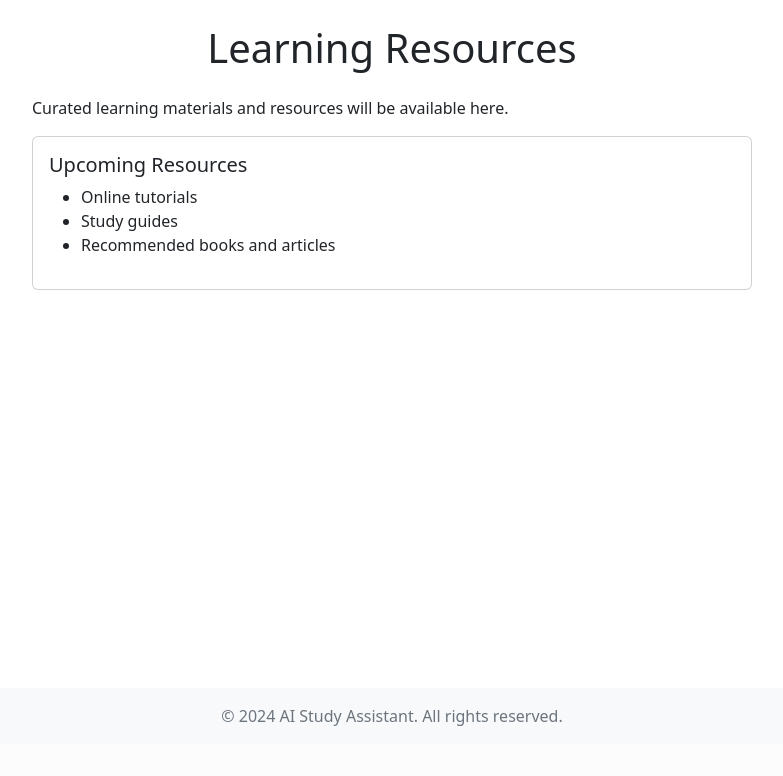
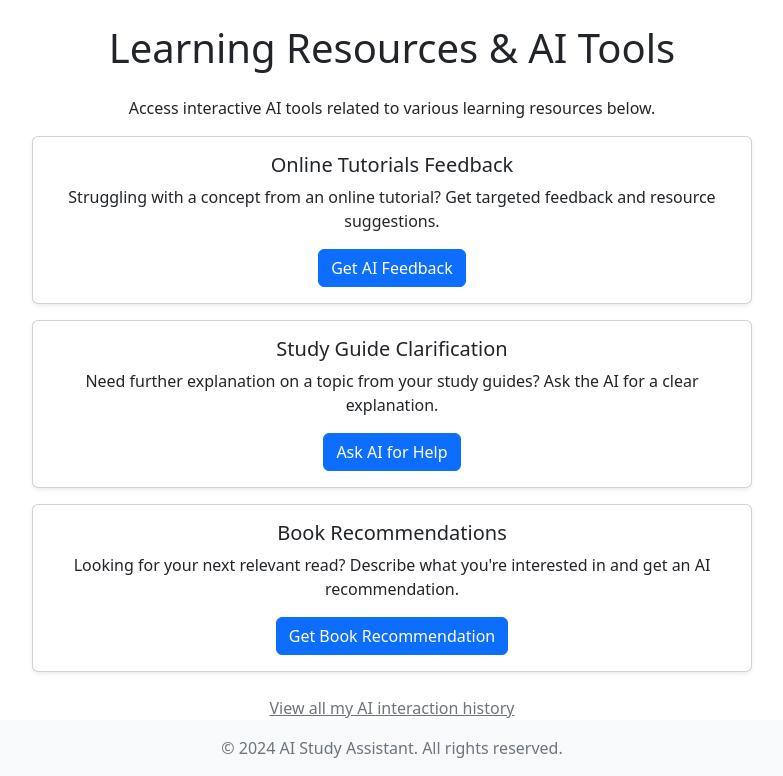
Before and after one commit to rafanahmed/Django-AI-Study-Assistant, a Django app: page /resources/ in a window 1280 px wide. Shown: the part 56-832 px from the top of the page, without its empty margins (248-1031 px from the left). Before the commit the page ends 782 px from the top, so only its background shows below. Run offline with Django 5.2, Linux system fonts and the light colour scheme.

Commit message:
Gemini API Features Added

```diff
--- a/base/templates/base/base.html
+++ b/base/templates/base/base.html
@@ -46,7 +46,7 @@
                                 <div class="card-body">
                                     <h5 class="card-title">Study Sessions</h5>
                                     <p class="card-text">Create and manage your study sessions</p>
-                                    <a href="{% url 'study_sessions' %}" class="btn btn-primary">Get Started</a>
+                                    <a href="{% url 'ai_features:study_sessions' %}" class="btn btn-primary">Get Started</a>
                                 </div>
                             </div>
                         </div>
@@ -55,7 +55,7 @@
                                 <div class="card-body">
                                     <h5 class="card-title">Learning Resources</h5>
                                     <p class="card-text">Access curated study materials</p>
-                                    <a href="{% url 'resources' %}" class="btn btn-secondary">Explore</a>
+                                    <a href="{% url 'ai_features:resources' %}" class="btn btn-secondary">Explore</a>
                                 </div>
                             </div>
                         </div>
@@ -64,7 +64,7 @@
                                 <div class="card-body">
                                     <h5 class="card-title">About Us</h5>
                                     <p class="card-text">Learn more about our mission</p>
-                                    <a href="{% url 'about' %}" class="btn btn-info">Learn More</a>
+                                    <a href="{% url 'ai_features:about' %}" class="btn btn-info">Learn More</a>
                                 </div>
                             </div>
                         </div>
--- a/base/templates/base/create_study_group.html
+++ b/base/templates/base/create_study_group.html
@@ -16,7 +16,7 @@
           {% csrf_token %}
           {{ form.as_p }}
           <button type="submit" class="btn btn-primary">Create Group</button>
-          <a href="{% url 'study_groups' %}" class="btn btn-secondary">Cancel</a>
+          <a href="{% url 'ai_features:study_groups' %}" class="btn btn-secondary">Cancel</a>
         </form>
       </div>
     </div>
--- a/base/templates/base/deck_detail.html
+++ b/base/templates/base/deck_detail.html
@@ -7,7 +7,7 @@
 
     <!-- Add the study button -->
     <div class="text-center mb-4">
-        <a href="{% url 'study_flashcards' deck.id %}" class="btn btn-info">Study Flashcards</a>
+        <a href="{% url 'ai_features:study_flashcards' deck.id %}" class="btn btn-info">Study Flashcards</a>
     </div>
 
     <div class="row">
@@ -18,7 +18,7 @@
                 <div class="card-body">
                     <div class="d-flex justify-content-between">
                         <h5 class="card-title">Question</h5>
-                        <form method="post" action="{% url 'delete_flashcard' deck.id card.id %}">
+                        <form method="post" action="{% url 'ai_features:delete_flashcard' deck.id card.id %}">
                             {% csrf_token %}
                             <button type="submit" class="btn btn-sm btn-danger" onclick="return confirm('Are you sure you want to delete this flashcard?')">Delete</button>
                         </form>
--- a/base/templates/base/login.html
+++ b/base/templates/base/login.html
@@ -55,7 +55,7 @@
 
         <div class="auth__action">
           <p>Haven't signed up yet?</p>
-          <a href="{% url 'register' %}" class="btn btn--link">Sign Up</a>
+          <a href="{% url 'ai_features:register' %}" class="btn btn--link">Sign Up</a>
         </div>
       </div>
     </div>
@@ -107,7 +107,7 @@
         <div class="auth__action">
 
           <p>Haven't signed up yet?</p>
-          <a href="{% url 'register' %}" class="btn btn--link"> Click here to Register</a>
+          <a href="{% url 'ai_features:register' %}" class="btn btn--link"> Click here to Register</a>
         </div>
       </div>
     </div>
--- a/base/templates/base/navbar.html
+++ b/base/templates/base/navbar.html
@@ -2,7 +2,7 @@
 <nav class="navbar navbar-expand-lg navbar-dark bg-dark">
   <div class="container-fluid">
     <!-- Brand/Logo -->
-    <a class="navbar-brand" href="{% url 'home' %}">
+    <a class="navbar-brand" href="{% url 'ai_features:home' %}">
       AI Study Assistant
     </a>
 
@@ -23,28 +23,28 @@
 
         <!-- Public navigation links (shown to all users) -->
         <li class="nav-item">
-          <a class="nav-link" href="{% url 'home' %}">Home</a>
+          <a class="nav-link" href="{% url 'ai_features:home' %}">Home</a>
         </li>
         <li class="nav-item">
-          <a class="nav-link" href="{% url 'about' %}">About</a>
+          <a class="nav-link" href="{% url 'ai_features:about' %}">About</a>
         </li>
         <li class="nav-item">
-          <a class="nav-link" href="{% url 'study_sessions' %}">Study Sessions</a>
+          <a class="nav-link" href="{% url 'ai_features:study_sessions' %}">Study Sessions</a>
         </li>
         <li class="nav-item">
-          <a class="nav-link" href="{% url 'timer' %}">Timer</a>
+          <a class="nav-link" href="{% url 'ai_features:timer' %}">Timer</a>
         </li>
         <li class="nav-item">
-          <a class="nav-link" href="{% url 'resources' %}">Resources</a>
+          <a class="nav-link" href="{% url 'ai_features:resources' %}">Resources</a>
         </li>
         <li class="nav-item">
-          <a class="nav-link" href="{% url 'flashcards' %}">Flashcards</a>
+          <a class="nav-link" href="{% url 'ai_features:flashcards' %}">Flashcards</a>
         </li>
         <li class="nav-item">
-          <a class="nav-link" href="{% url 'study_groups' %}">Study Groups</a>
+          <a class="nav-link" href="{% url 'ai_features:study_groups' %}">Study Groups</a>
         </li>
         <li class="nav-item">
-          <a class="nav-link" href="{% url 'review_page' %}">Reviews</a>
+          <a class="nav-link" href="{% url 'ai_features:review_page' %}">Reviews</a>
         </li>
       </ul>
 
@@ -64,7 +64,7 @@
             <li><a class="dropdown-item" href="#">Profile</a></li>
             <li><a class="dropdown-item" href="#">Settings</a></li>
             <li><hr class="dropdown-divider"></li>
-            <li><a class="dropdown-item fw-bold text-danger" href="{% url 'logout' %}">Logout</a></li>
+            <li><a class="dropdown-item fw-bold text-danger" href="{% url 'ai_features:logout' %}">Logout</a></li>
           </ul>
         </li>
       </ul>
--- a/base/templates/base/register.html
+++ b/base/templates/base/register.html
@@ -67,7 +67,7 @@
 
         <div class="auth__action">
           <p>Already have an account?</p>
-          <a href="{% url 'login' %}" class="btn btn--link">Login Here</a>
+          <a href="{% url 'ai_features:login' %}" class="btn btn--link">Login Here</a>
         </div>
       </div>
     </div>
--- a/base/templates/base/resources.html
+++ b/base/templates/base/resources.html
@@ -1,21 +1,50 @@
+{# base/templates/base/resources.html (Updated) #}
 {% extends 'base/base.html' %}
 
+{% block title %}Learning Resources{% endblock %}
+
 {% block content %}
-<div class="container">
-    <h1 class="text-center mb-4">Learning Resources</h1>
-    <div class="row">
-        <div class="col-md-8 offset-md-2">
-            <p>Curated learning materials and resources will be available here.</p>
-            <div class="card mb-3">
-                <div class="card-body">
-                    <h5 class="card-title">Upcoming Resources</h5>
-                    <ul>
-                        <li>Online tutorials</li>
-                        <li>Study guides</li>
-                        <li>Recommended books and articles</li>
-                    </ul>
+<div class="container mt-4">
+    <h1 class="text-center mb-4">Learning Resources & AI Tools</h1>
+    <div class="row justify-content-center"> {# Center the content #}
+        <div class="col-md-8">
+            <p class="text-center">Access interactive AI tools related to various learning resources below.</p>
+
+            {# Card for Online Tutorials Link #}
+            <div class="card mb-3 shadow-sm">
+                <div class="card-body text-center">
+                    <h5 class="card-title">Online Tutorials Feedback</h5>
+                    <p class="card-text">Struggling with a concept from an online tutorial? Get targeted feedback and resource suggestions.</p>
+                    {# Link to the questionnaire view with the correct section_slug and namespace #}
+                    <a href="{% url 'ai_features:questionnaire' section_slug='online-tutorials' %}" class="btn btn-primary">Get AI Feedback</a>
                 </div>
             </div>
+
+            {# Card for Study Guides Link #}
+            <div class="card mb-3 shadow-sm">
+                <div class="card-body text-center">
+                    <h5 class="card-title">Study Guide Clarification</h5>
+                    <p class="card-text">Need further explanation on a topic from your study guides? Ask the AI for a clear explanation.</p>
+                     {# Link to the questionnaire view with the correct section_slug and namespace #}
+                    <a href="{% url 'ai_features:questionnaire' section_slug='study-guides' %}" class="btn btn-primary">Ask AI for Help</a>
+                </div>
+            </div>
+
+            {# Card for Book Recommendations Link #}
+            <div class="card mb-3 shadow-sm">
+                <div class="card-body text-center">
+                    <h5 class="card-title">Book Recommendations</h5>
+                    <p class="card-text">Looking for your next relevant read? Describe what you're interested in and get an AI recommendation.</p>
+                     {# Link to the questionnaire view with the correct section_slug and namespace #}
+                    <a href="{% url 'ai_features:questionnaire' section_slug='recommended-books' %}" class="btn btn-primary">Get Book Recommendation</a>
+                </div>
+            </div>
+
+            {# Optional: Link to general AI History #}
+             <div class="text-center mt-4">
+                 <a href="{% url 'ai_features:results_feed' %}" class="text-secondary">View all my AI interaction history</a>
+             </div>
+
         </div>
     </div>
 </div>
--- a/base/templates/base/reviews.html
+++ b/base/templates/base/reviews.html
@@ -27,7 +27,7 @@
     </form>
     {% else %}
     <div class="alert alert-info mb-5">
-        <p>Please <a href="{% url 'login' %}?next={% url 'review_page' %}" class="alert-link">login</a> to submit a review.</p>
+        <p>Please <a href="{% url 'ai_features:login' %}?next={% url 'ai_features:review_page' %}" class="alert-link">login</a> to submit a review.</p>
     </div>
     {% endif %}
 
@@ -78,8 +78,8 @@
                         </small>
                         {% if review.user == user or user.is_staff %}
                         <div class="d-flex">
-                            <a href="{% url 'edit_review' review.id %}" class="btn btn-outline-primary btn-sm me-2">Edit</a>
-                            <form method="post" action="{% url 'delete_review' review.id %}" class="d-inline">
+                            <a href="{% url 'ai_features:edit_review' review.id %}" class="btn btn-outline-primary btn-sm me-2">Edit</a>
+                            <form method="post" action="{% url 'ai_features:delete_review' review.id %}" class="d-inline">
                                 {% csrf_token %}
                                 <button type="submit" class="btn btn-outline-danger btn-sm">Delete</button>
                             </form>
--- a/base/templates/base/study_flashcards.html
+++ b/base/templates/base/study_flashcards.html
@@ -19,11 +19,11 @@
                 </div>
                 <button class="btn btn-secondary mt-3" id="flip-button" onclick="flipCard()">Flip Card</button>
                 <div class="mt-4">
-                    <a href="{% url 'study_flashcards' deck.id %}?card={{ prev_card_index }}" class="btn btn-outline-primary">Previous Flashcard</a>
-                    <a href="{% url 'study_flashcards' deck.id %}?card={{ next_card_index }}" class="btn btn-primary">Next Flashcard</a>
+                    <a href="{% url 'ai_features:study_flashcards' deck.id %}?card={{ prev_card_index }}" class="btn btn-outline-primary">Previous Flashcard</a>
+                    <a href="{% url 'ai_features:study_flashcards' deck.id %}?card={{ next_card_index }}" class="btn btn-primary">Next Flashcard</a>
                 </div>
                 <div class="mt-3">
-                    <a href="{% url 'deck_detail' deck.id %}" class="btn btn-danger">Back to Deck</a>
+                    <a href="{% url 'ai_features:deck_detail' deck.id %}" class="btn btn-danger">Back to Deck</a>
                 </div>
                 <p class="mt-2">Card {{ current_card_index_plus_one }} of {{ total_cards }}</p>
             </div>
--- a/base/templates/base/study_group_detail.html
+++ b/base/templates/base/study_group_detail.html
@@ -48,7 +48,7 @@
     <div class="card mb-4">
       <div class="card-header d-flex justify-content-between align-items-center">
         <h3 class="mb-0">{{ group.name }}</h3>
-        <a href="{% url 'leave_study_group' group.id %}" class="btn btn-outline-danger">Leave Group</a>
+        <a href="{% url 'ai_features:leave_study_group' group.id %}" class="btn btn-outline-danger">Leave Group</a>
       </div>
 
       <div class="card-body">
--- a/base/urls.py
+++ b/base/urls.py
@@ -1,5 +1,7 @@
 from django.urls import path
 from . import views
+
+app_name = 'ai_features'
 
 urlpatterns = [
     path('login/', views.login_view, name='login'),
@@ -25,4 +27,6 @@
     path('study-groups/<int:group_id>/', views.study_group_detail, name='study_group_detail'),
     path('study-groups/<int:group_id>/join/', views.join_study_group, name='join_study_group'),
     path('study-groups/<int:group_id>/leave/', views.leave_study_group, name='leave_study_group'),
+    path('ai/q/<slug:section_slug>/', views.questionnaire_view, name='questionnaire'),
+    path('ai/results/', views.results_feed_view, name='results_feed'),
 ]
--- a/base/views.py
+++ b/base/views.py
@@ -1,3 +1,6 @@
+import os
+import google.generativeai as genai
+from django.conf import settings
 from django.shortcuts import render, redirect, get_object_or_404
 from django.contrib.auth.decorators import login_required
 from django.contrib import messages
@@ -7,9 +10,42 @@
 from .models import FlashcardDeck, Flashcard, Review
 from .forms import FlashcardDeckForm, FlashcardForm, ReviewForm, RegisterForm
 from .models import StudyGroup
+from .models import AiInteraction
 from .forms import StudyGroupForm
 from .forms import GroupMessageForm
+from .forms import QuestionnaireForm
 from django.http import JsonResponse
+
+# --- Gemini API Configuration ---
+# Ensure genai.configure(api_key=settings.GEMINI_API_KEY) was called in settings.py or manage.py
+# Initialize the model (handle potential errors)
+try:
+    # Use a known stable model like 1.5 flash, or the specific one if available and confirmed
+    model_name = "gemini-2.0-flash" # Using a generally available model
+    model = genai.GenerativeModel(model_name)
+    print(f"Successfully initialized Gemini model in views.py: {model_name}")
+except Exception as e:
+    # Log the error appropriately in a real application
+    print(f"ERROR: Failed to initialize Gemini model in views.py: {e}")
+    model = None # Set model to None if initialization fails
+
+# --- Helper Function for Gemini Prompt ---
+def create_gemini_prompt(question, answer, desired_response_type):
+    """
+    Formats the prompt according to the specified structure.
+    """
+    # Basic prompt structure
+    prompt = f"""Context: A user is interacting with an educational web application.
+
+Question asked to the user:
+{question}
+
+User's Answer:
+{answer}
+
+Task: Based *only* on the user's answer provided above in response to the question, provide {desired_response_type}. Keep the response concise and directly related to the answer."""
+    # You might add safety settings or generation config here if needed
+    return prompt
 
 
 def login_view(request):
@@ -275,3 +311,168 @@
         messages.info(request, f"You've left '{group.name}'")
 
     return redirect('study_groups')
+
+# --- Added AI Interaction Views ---
+
+@login_required # Ensure user is logged in
+def questionnaire_view(request, section_slug):
+    """
+    Handles displaying the AI questionnaire form (GET) and processing
+    the submission (POST) for a specific section.
+    Calls the Gemini API and saves the interaction.
+    """
+    # Define questions and desired response types per section slug
+    section_details = {
+        'online-tutorials': {
+            'title': "Online Tutorials Feedback",
+            'question': "What specific topic or concept from the online tutorials are you finding most challenging right now?",
+            'response_type': "provide targeted feedback and suggest one specific online resource (like a documentation page, video, or article) to help clarify the challenging topic mentioned."
+        },
+        'study-guides': {
+            'title': "Study Guide Clarification",
+            'question': "Which concept or section from the study guides do you need further explanation on?",
+            'response_type': "provide a concise and clear explanation of the concept or section mentioned, focusing on simplifying complex points."
+        },
+        'recommended-books': {
+            'title': "Book Recommendations",
+            'question': "Describe the type of book (genre, topic, author style) you're interested in reading next for your studies or personal growth.",
+            'response_type': "suggest one relevant book title and author, along with a brief (1-2 sentence) explanation of why it matches the user's interest."
+        },
+        'mood-assessment': {
+            'title': "Mood Assessment Reflection",
+            'question': "Briefly describe how you are feeling today regarding your studies or workload.",
+            'response_type': "offer a short, supportive, and encouraging comment acknowledging the feeling described, perhaps suggesting a brief positive action (like taking a short break or acknowledging progress)."
+        },
+        # Add other sections here if needed, matching the slugs used in urls.py
+    }
+
+    if section_slug not in section_details:
+        messages.error(request, "Invalid AI interaction section requested.")
+        return redirect('home') # Redirect to a safe default page
+
+    current_section_config = section_details[section_slug]
+    question_text = current_section_config['question']
+    desired_response_type = current_section_config['response_type']
+    section_title = current_section_config['title']
+
+    if request.method == 'POST':
+        form = QuestionnaireForm(request.POST)
+        if form.is_valid():
+            user_answer = form.cleaned_data['user_answer']
+            # Security/Consistency Check: Ensure hidden fields match the current context
+            submitted_question = form.cleaned_data['question_text']
+            submitted_section = form.cleaned_data['section']
+
+            if submitted_question != question_text or submitted_section != section_slug:
+                 messages.error(request, "There was a mismatch in the form submission. Please try again.")
+                 # Log this potential tampering attempt
+                 print(f"WARN: Form mismatch for user {request.user.username}. Expected: {section_slug}/{question_text}. Got: {submitted_section}/{submitted_question}")
+                 # Re-render form with error
+                 initial_data = {'question_text': question_text, 'section': section_slug}
+                 form = QuestionnaireForm(initial=initial_data) # Reset form with correct initial data
+                 context = {
+                     'form': form,
+                     'question': question_text,
+                     'section_slug': section_slug,
+                     'section_title': section_title
+                 }
+                 return render(request, 'base/questionnaire_page.html', context) # Assuming template path
+
+            # --- Call Gemini API ---
+            ai_response_text = None # Initialize
+            if not model:
+                messages.error(request, "The AI model is currently unavailable. Please try again later.")
+                # Optionally save interaction attempt with error status
+                ai_response_text = "Error: AI model not initialized."
+            else:
+                try:
+                    prompt = create_gemini_prompt(question_text, user_answer, desired_response_type)
+                    # Make the API call (consider adding safety settings)
+                    safety_settings = [
+                        {"category": "HARM_CATEGORY_HARASSMENT", "threshold": "BLOCK_MEDIUM_AND_ABOVE"},
+                        {"category": "HARM_CATEGORY_HATE_SPEECH", "threshold": "BLOCK_MEDIUM_AND_ABOVE"},
+                        {"category": "HARM_CATEGORY_SEXUALLY_EXPLICIT", "threshold": "BLOCK_MEDIUM_AND_ABOVE"},
+                        {"category": "HARM_CATEGORY_DANGEROUS_CONTENT", "threshold": "BLOCK_MEDIUM_AND_ABOVE"},
+                    ]
+                    response = model.generate_content(prompt, safety_settings=safety_settings)
+                    response = model.generate_content(prompt) # Simpler call
+
+                    # Safely access the generated text
+                    try:
+                        ai_response_text = response.text
+                    except ValueError:
+                        # Handle cases where the response might be blocked due to safety settings
+                        ai_response_text = "Response could not be generated due to safety constraints."
+                        print(f"WARN: Gemini response blocked for user {request.user.username}, section {section_slug}. Feedback: {response.prompt_feedback}")
+                    except AttributeError:
+                         # Handle cases where response structure might differ or be empty
+                         ai_response_text = "An unexpected issue occurred while retrieving the AI response."
+                         print(f"WARN: Unexpected Gemini response structure for user {request.user.username}, section {section_slug}. Response: {response}")
+
+
+                except Exception as e:
+                    # Log the detailed error
+                    print(f"ERROR: Gemini API call failed for user {request.user.username}, section {section_slug}. Error: {e}")
+                    # Provide a user-friendly message
+                    messages.error(request, f"Sorry, there was an error communicating with the AI. Please try again later.")
+                    # Store error indicator
+                    ai_response_text = f"Error generating response: Communication failure ({type(e).__name__})."
+
+            # --- Save Interaction to Database ---
+            try:
+                AiInteraction.objects.create(
+                    user=request.user,
+                    section=section_slug,
+                    question_text=question_text,
+                    user_answer=user_answer,
+                    ai_response=ai_response_text # Save the generated text or error indicator
+                )
+                # Provide success message only if AI response was likely successful
+                if ai_response_text and "Error:" not in ai_response_text and "Response could not be generated" not in ai_response_text:
+                     messages.success(request, "AI response received and saved!")
+                # Error messages related to AI generation are handled above
+
+            except Exception as e:
+                 # Log database saving error
+                 print(f"ERROR: Failed to save AiInteraction for user {request.user.username}. Error: {e}")
+                 messages.error(request, "There was an issue saving your interaction after getting the AI response.")
+
+            # --- Redirect to Results Feed ---
+            # Redirect after POST to prevent double submission on refresh
+            # Assuming the results feed URL name is 'results_feed' in the 'ai_features' namespace
+            return redirect('ai_features:results_feed')
+
+        else:
+            # Form is invalid (e.g., empty answer), re-render the page with errors
+            messages.error(request, "Please provide an answer to the question.")
+            # Fall through to render the GET request part with the invalid form
+
+    # --- Handle GET Request ---
+    else:
+        # Prepare initial data for the hidden fields in the form
+        initial_data = {'question_text': question_text, 'section': section_slug}
+        form = QuestionnaireForm(initial=initial_data)
+
+    context = {
+        'form': form,
+        'question': question_text,
+        'section_slug': section_slug,
+        'section_title': section_title
+    }
+    # Ensure you have a template at this path or adjust as needed
+    return render(request, 'base/questionnaire_page.html', context)
+
+
+@login_required # Ensure user is logged in
+def results_feed_view(request):
+    """
+    Displays a feed of the logged-in user's past AI interactions,
+    ordered by the most recent first.
+    """
+    # Retrieve interactions specifically for the logged-in user
+    interactions = AiInteraction.objects.filter(user=request.user).order_by('-timestamp')
+    context = {
+        'interactions': interactions,
+    }
+    # Ensure you have a template at this path or adjust as needed
+    return render(request, 'base/results_feed.html', context)
```
Also changed, not shown: base/admin.py (+29 -0 lines), base/forms.py (+23 -0 lines), base/models.py (+29 -0 lines), base/templates/base/flashcards.html (+4 -4 lines), base/templates/base/questionnaire_page.html (added, +73 -0 lines), base/templates/base/results_feed.html (added, +76 -0 lines), base/templates/base/study_groups.html (+4 -4 lines).
